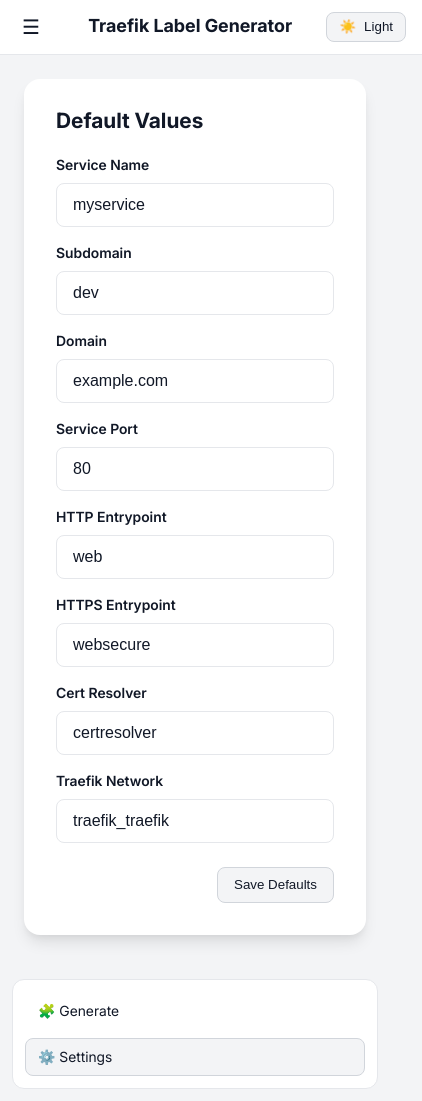
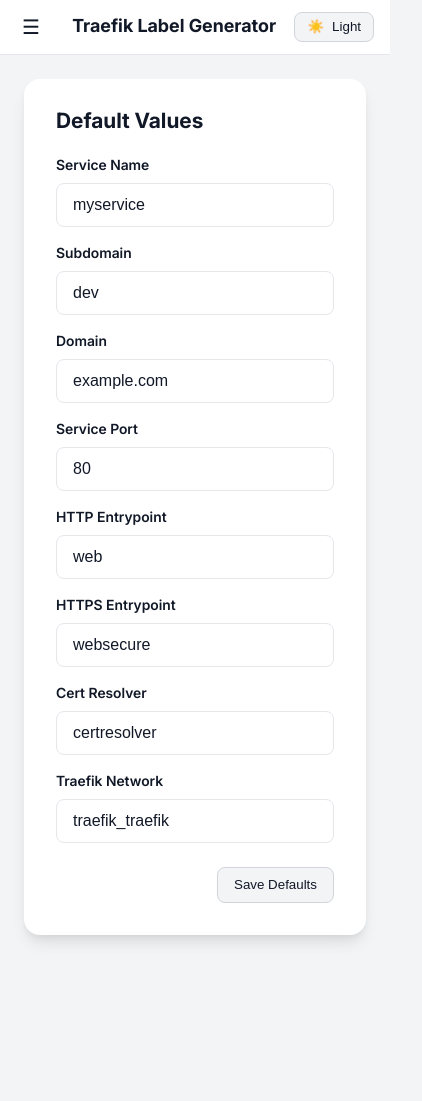
Before and after one commit to julihuber0/traefik-label-generator, an Angular app: page /settings in a window 390 px wide. Shown: the whole page, 422 px wide, since content can reach past the window. After the commit the page ends 959 px from the top, so only its background shows below. Built offline with nearby package versions, Linux system fonts and the light colour scheme.

Commit message:
refactor theme storage keys and adjust message box positioning for better visibility

```diff
--- a/src/app/app.scss
+++ b/src/app/app.scss
@@ -6,7 +6,7 @@
 
 @media (max-width: 799px) {
   .app-shell { grid-template-columns: 1fr; }
-  .side { order: 2; display: none; }
+  .side { order: 2; display: none !important; }
   .content { order: 1; }
 }
 
--- a/src/app/header/header.component.scss
+++ b/src/app/header/header.component.scss
@@ -1,5 +1,4 @@
 .app-header {
-  width: 100%;
   position: sticky;
   top: 0;
   z-index: 100;
--- a/src/app/header/header.component.ts
+++ b/src/app/header/header.component.ts
@@ -14,7 +14,7 @@
 })
 export class HeaderComponent {
   @Output() menuToggle = new EventEmitter<void>();
-  private storageKey = 'theme';
+  private storageKey = 'traefik-label-generator-theme';
   // Holds whether dark mode is enabled
   isDark = signal<boolean>(false);
 
--- a/src/app/label-generator/label-generator.component.scss
+++ b/src/app/label-generator/label-generator.component.scss
@@ -98,6 +98,6 @@
 .copy-button:hover { opacity: 0.9; }
 
 /* Toast */
-.message-box { position: fixed; top: 1rem; right: 1rem; background-color: #10b981; color: #ffffff; padding: 0.75rem 1.5rem; border-radius: 0.5rem; box-shadow: 0 4px 6px -1px rgba(0, 0, 0, 0.1), 0 2px 4px -1px rgba(0, 0, 0, 0.06); opacity: 0; transition: opacity 0.3s ease-in-out; z-index: 1000; }
+.message-box { position: fixed; top: 5rem; right: 1rem; background-color: #10b981; color: #ffffff; padding: 0.75rem 1.5rem; border-radius: 0.5rem; box-shadow: 0 4px 6px -1px rgba(0, 0, 0, 0.1), 0 2px 4px -1px rgba(0, 0, 0, 0.06); opacity: 0; transition: opacity 0.3s ease-in-out; z-index: 1000; }
 .message-box.show { opacity: 1; }
 .message-box.error { background-color: #ef4444; }
--- a/src/app/settings/settings.component.scss
+++ b/src/app/settings/settings.component.scss
@@ -55,4 +55,4 @@
 }
 .actions button:hover { opacity: .9; }
 
-.message-box { position: fixed; top: 1rem; right: 1rem; background: #10b981; color: white; padding: .5rem 1rem; border-radius: .5rem; box-shadow: 0 4px 6px rgba(0,0,0,.1); }
+.message-box { position: fixed; top: 5rem; right: 1rem; background: #10b981; color: white; padding: .5rem 1rem; border-radius: .5rem; box-shadow: 0 4px 6px rgba(0,0,0,.1); }
--- a/src/app/settings/settings.component.ts
+++ b/src/app/settings/settings.component.ts
@@ -12,7 +12,7 @@
   traefikNetwork: string;
 }
 
-const STORAGE_KEY = 'labelGeneratorDefaults';
+const STORAGE_KEY = 'traefik-label-generator-defaults';
 
 @Component({
   selector: 'app-settings',
```
